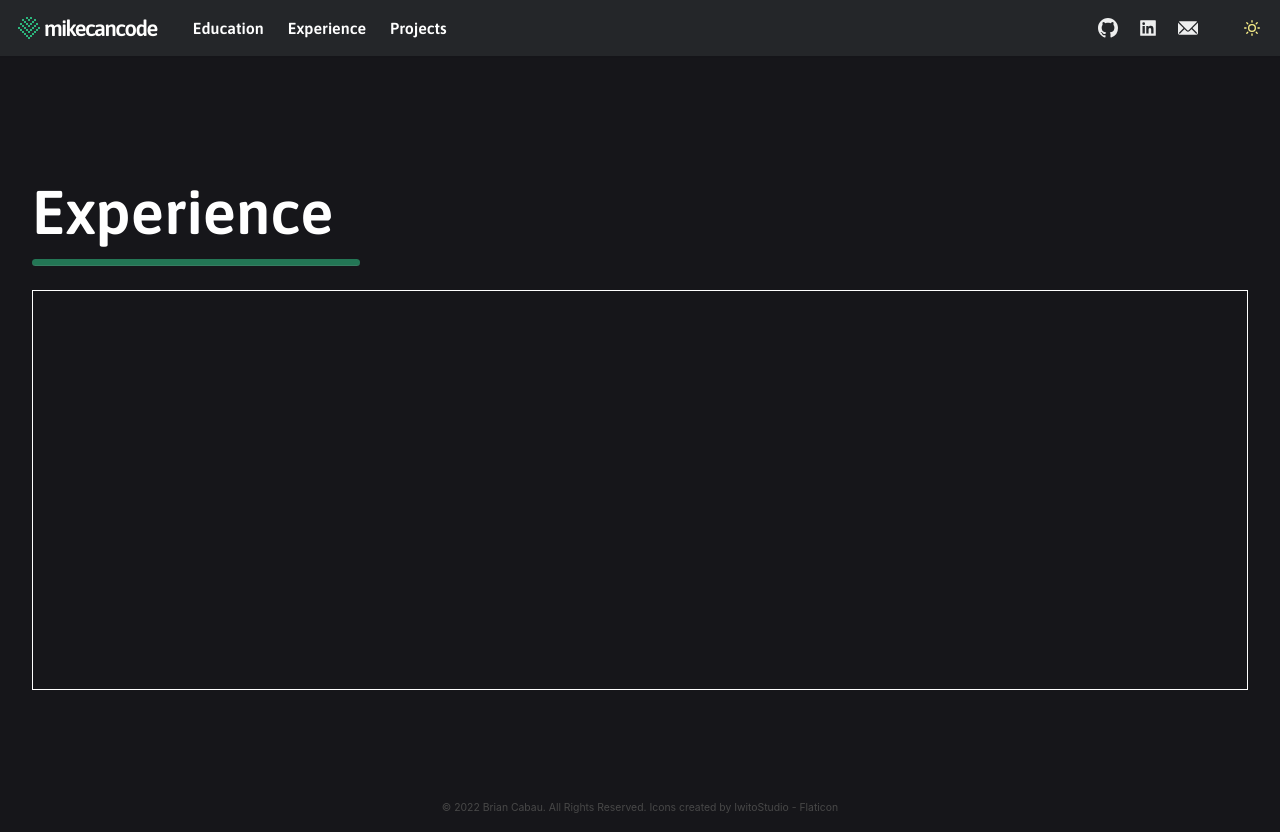
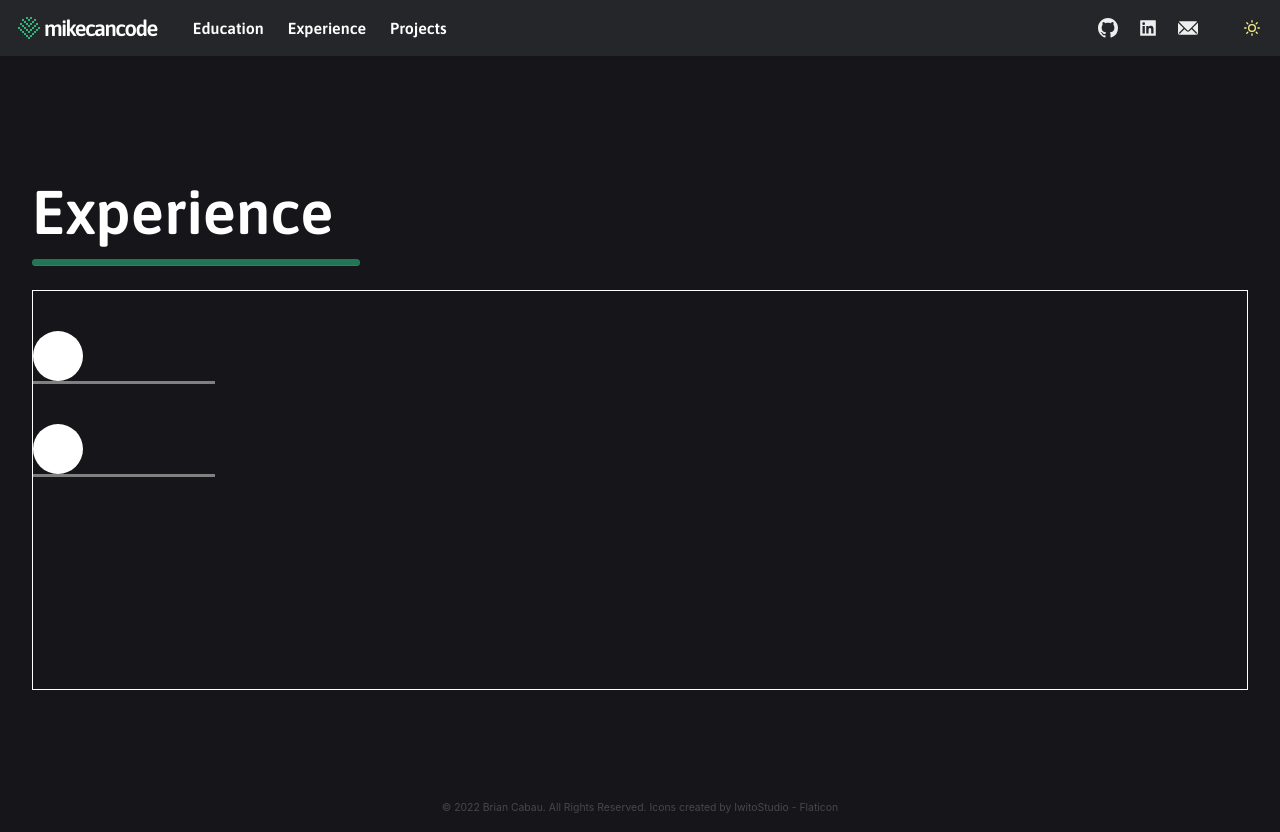
Before and after one commit to bcabau1/mike-can-code, a Next.js app: page /experience in a window 1280 px wide. Built offline with nearby package versions, Linux system fonts and the light colour scheme.

Commit message:
experience and education layout

```diff
--- a/components/timeline.js
+++ b/components/timeline.js
@@ -1,14 +1,15 @@
-import { Box, Container } from "@chakra-ui/layout"
+import { Box, Center } from "@chakra-ui/layout"
 import Card from "./card"
 
 
-const TimelineElement = ({props, children}) =>  {
+const TimelineElement = (hasLeft) =>  {
 
     return (
         <Card>
-            <Box w='100%' h='100%'>
-                    {children}
+            <Box position='relative' w='50px' h='50px' borderRadius='full' bg='white'>
+
             </Box>
+            { hasLeft ? <Box position='relative' h='3px' w='15%' bg='gray'/> : '' }
         </Card>
     )
 }
@@ -54,7 +55,8 @@ const experiences = [
 export default function Timeline()  {
     return (
         <Box minH='400px' w='100%' border='1px solid white'>
-            <TimelineElement/>
+            <TimelineElement hasLeft={true}/>
+            <TimelineElement hasLeft={false}/>
         </Box>
     )
 }
--- a/pages/experience.js
+++ b/pages/experience.js
@@ -11,7 +11,7 @@ export default function Experience()  {
     return (
         <PageAnimate title='Experience'>
             <Flex position='relative' w = '100%' h='100%' flexWrap='wrap' overflow='auto' alignItems='center' py='6%'>
-            <Flex w='100%'  flexWrap='wrap' overflow='auto' alignItems='center' justifyContent='center' fontFamily='snippit'>
+            <Flex w='100%' position='relative' flexWrap='wrap' overflow='auto' alignItems='center' justifyContent='center' fontFamily='snippit'>
                     <Heading w='100%' as="h3" variant="tab-title" id='proj' mb='6' textAlign={'left'}>
                     <Text textAlign='left' lineHeight='1.5em'>Experience</Text>
                     <Divider bg={useColorModeValue('#8bd3dd', '#2cb67d')} w={dividerLength} h='calc(3px + .25vw)' borderRadius='full' orientation='horizontal' />
```
Also changed, not shown: pages/education.js (+12 -1 lines).
